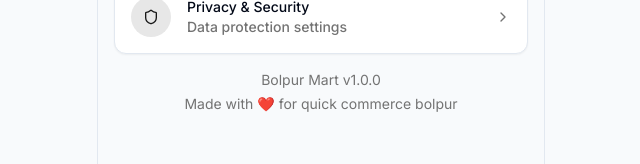
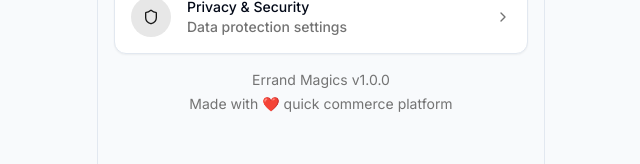
Before and after one commit to errandmagic1/errand-magics, a Next.js app: page /account in a window 1280 px wide. Shown: the part 936-1100 px from the top of the page, without its empty margins (319-959 px from the left). Built offline with nearby package versions, Linux system fonts and the light colour scheme; no server answers.

Commit message:
fix: branding name

```diff
--- a/components/account/account.tsx
+++ b/components/account/account.tsx
@@ -398,8 +398,8 @@ export default function Account() {
 
           {/* App Info */}
           <div className="text-center text-sm text-muted-foreground space-y-1 mt-4">
-            <p>Bolpur Mart v1.0.0</p>
-            <p>Made with ❤️ for quick commerce bolpur</p>
+            <p>Errand Magics v1.0.0</p>
+            <p>Made with ❤️ quick commerce platform</p>
           </div>
         </div>
       </div>
```
